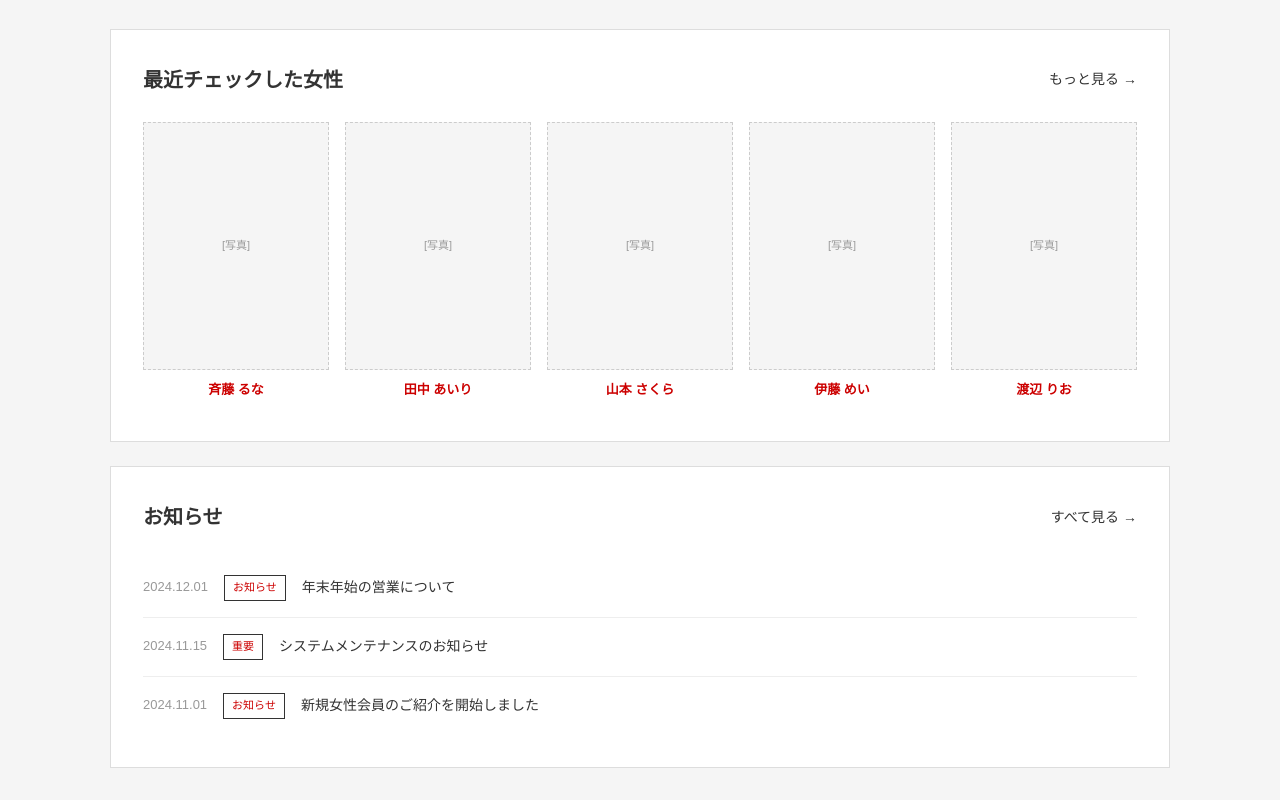
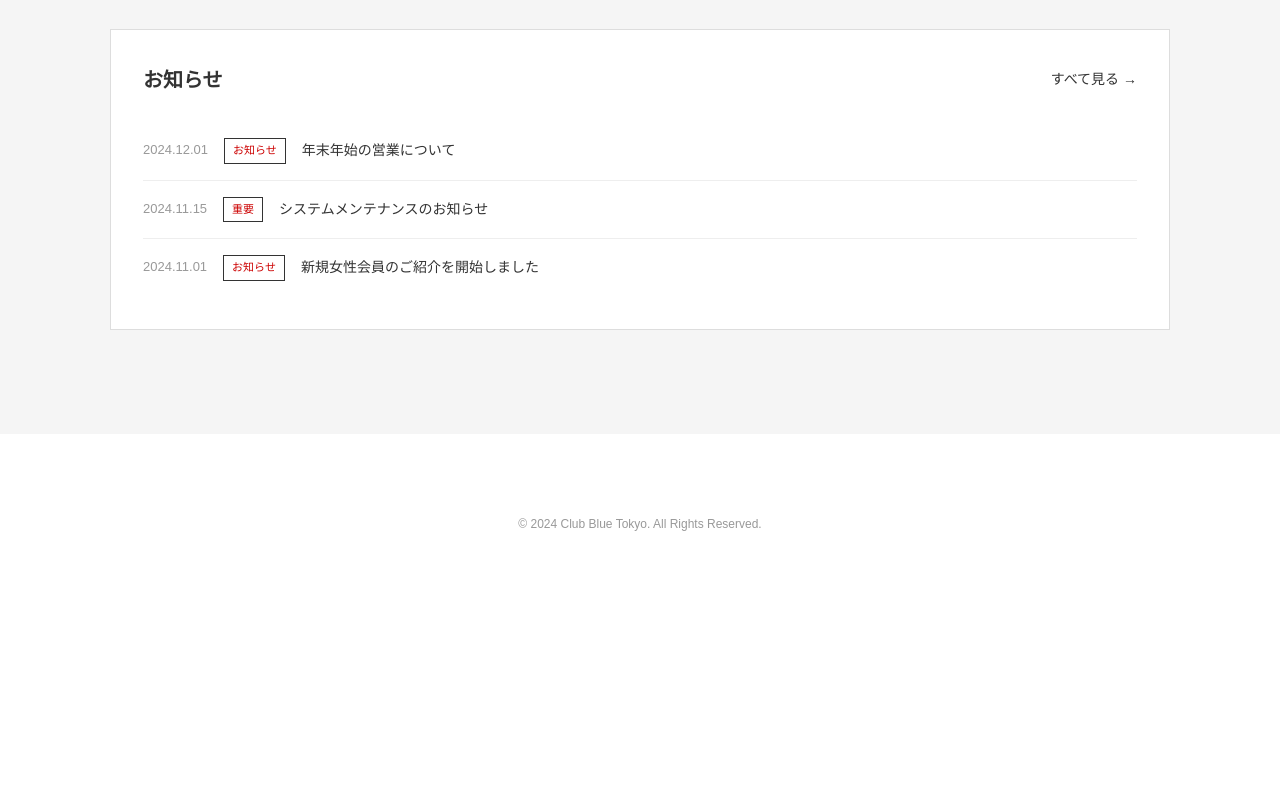
Before and after one commit to hiroakimori1515/club-blue-tokyo-wireframe, a plain HTML site: page pages/members/mypage.html in a window 1280 px wide. Shown: the part 1120-1920 px from the top of the page. After the commit the page ends 1676 px from the top, so only its background shows below. Drawn offline with Linux system fonts and the light colour scheme.

Commit message:
Remove recently viewed women section from mypage
Co-authored-by: Cursor <cursoragent@cursor.com>

```diff
--- a/pages/members/mypage.html
+++ b/pages/members/mypage.html
@@ -8,7 +8,7 @@
   <meta http-equiv="Cache-Control" content="no-cache, no-store, must-revalidate">
   <meta http-equiv="Pragma" content="no-cache">
   <meta http-equiv="Expires" content="0">
-  <link rel="stylesheet" href="../../assets/css/style.css?v=20260804c">
+  <link rel="stylesheet" href="../../assets/css/style.css?v=20260804d">
   <style>
     .member-header { background-color: #333; color: #fff; }
     .member-header .logo-placeholder { background-color: #fff; color: #333; }
@@ -45,11 +45,6 @@
     .recent-section h2 { font-size: 20px; margin-bottom: 24px; display: flex; justify-content: space-between; align-items: center; }
     .recent-section h2 a { font-size: 14px; font-weight: normal; }
 
-    .recent-members { display: grid; grid-template-columns: repeat(5, 1fr); gap: 16px; }
-    .recent-member { text-align: center; }
-    .recent-member .member-photo { aspect-ratio: 3/4; background-color: #f5f5f5; border: 1px dashed #ccc; margin-bottom: 8px; display: flex; align-items: center; justify-content: center; font-size: 11px; color: #999; }
-    .recent-member .member-name { font-size: 13px; font-weight: bold; }
-
     .notice-list { }
     .notice-item { display: flex; gap: 16px; padding: 16px 0; border-bottom: 1px solid #eee; }
     .notice-item:last-child { border-bottom: none; }
@@ -61,13 +56,11 @@
 
     @media (max-width: 900px) {
       .mypage-grid { grid-template-columns: repeat(2, 1fr); }
-      .recent-members { grid-template-columns: repeat(3, 1fr); }
       .member-status { flex-direction: column; gap: 24px; text-align: center; }
       .member-actions { text-align: center; }
     }
     @media (max-width: 600px) {
       .mypage-grid { grid-template-columns: 1fr; }
-      .recent-members { grid-template-columns: repeat(2, 1fr); }
     }
   </style>
 </head>
@@ -157,35 +150,6 @@
 
       <section class="recent-section">
         <h2>
-          最近チェックした女性
-          <a href="female-list.html">もっと見る →</a>
-        </h2>
-        <div class="recent-members">
-          <div class="recent-member added-content">
-            <div class="member-photo">[写真]</div>
-            <p class="member-name">斉藤 るな</p>
-          </div>
-          <div class="recent-member added-content">
-            <div class="member-photo">[写真]</div>
-            <p class="member-name">田中 あいり</p>
-          </div>
-          <div class="recent-member added-content">
-            <div class="member-photo">[写真]</div>
-            <p class="member-name">山本 さくら</p>
-          </div>
-          <div class="recent-member added-content">
-            <div class="member-photo">[写真]</div>
-            <p class="member-name">伊藤 めい</p>
-          </div>
-          <div class="recent-member added-content">
-            <div class="member-photo">[写真]</div>
-            <p class="member-name">渡辺 りお</p>
-          </div>
-        </div>
-      </section>
-
-      <section class="recent-section">
-        <h2>
           お知らせ
           <a href="../news.html">すべて見る →</a>
         </h2>
```
